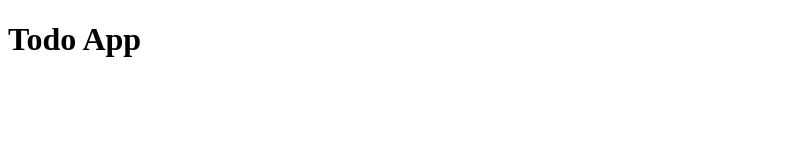
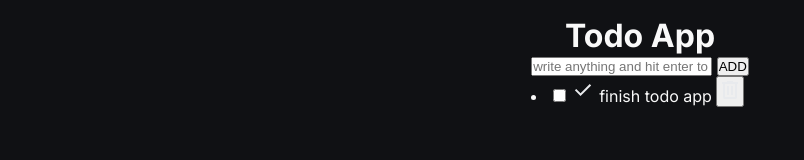
Before and after one commit to marekmiskowiec/ToDoApp, a plain HTML site: page index.html in a window 1280 px wide. Shown: the whole page, without its empty margins (0-804 px from the left). Drawn offline with Linux system fonts and the light colour scheme.

Commit message:
added html app structure

```diff
--- a/index.html
+++ b/index.html
@@ -3,9 +3,51 @@
   <head>
     <meta charset="UTF-8" />
     <meta name="viewport" content="width=device-width, initial-scale=1.0" />
+    <link rel="stylesheet" href="style.css" />
     <title>Todo App</title>
   </head>
   <body>
     <h1>Todo App</h1>
+    <div class="wrapper">
+      <form>
+        <input
+          id="todo-input"
+          type="text"
+          placeholder="write anything and hit enter to add"
+          autocomplete="off"
+        />
+        <button id="add-button">ADD</button>
+      </form>
+      <ui id="todo-list">
+        <li class="todo">
+          <input type="checkbox" id="todo-1" />
+          <label for="todo-1" class="custom-checkbox">
+            <svg
+              xmlns="http://www.w3.org/2000/svg"
+              height="24px"
+              viewBox="0 -960 960 960"
+              width="24px"
+              fill="#e8eaed"
+            >
+              <path d="M382-240 154-468l57-57 171 171 367-367 57 57-424 424Z" />
+            </svg>
+          </label>
+          <label for="todo-1" class="todo-text"> finish todo app </label>
+          <button class="delete-button">
+            <svg
+              xmlns="http://www.w3.org/2000/svg"
+              height="24px"
+              viewBox="0 -960 960 960"
+              width="24px"
+              fill="#e8eaed"
+            >
+              <path
+                d="M280-120q-33 0-56.5-23.5T200-200v-520h-40v-80h200v-40h240v40h200v80h-40v520q0 33-23.5 56.5T680-120H280Zm400-600H280v520h400v-520ZM360-280h80v-360h-80v360Zm160 0h80v-360h-80v360ZM280-720v520-520Z"
+              />
+            </svg>
+          </button>
+        </li>
+      </ui>
+    </div>
   </body>
 </html>
--- /dev/null
+++ b/style.css
@@ -0,0 +1,29 @@
+@import url("https://fonts.googleapis.com/css2?family=Inter:ital,opsz,wght@0,14..32,100..900;1,14..32,100..900&display=swap");
+
+*,
+*::after,
+*::before {
+  box-sizing: border-box;
+  padding: 0;
+  margin: 0;
+}
+
+:root {
+  --background: #101114;
+  --primary-color: #1c1d20;
+  --secondary-color: #4a4d57;
+  --accent-color: #00ffc4;
+  --text-color: #f9f9f9;
+}
+
+body {
+  font-size: 1rem;
+  font-family: "Inter", sans-serif;
+  color: var(--text-color);
+  min-height: 100vh;
+  padding: 1rem;
+  background-color: var(--background);
+  display: flex;
+  flex-direction: column;
+  align-items: center;
+}
```
